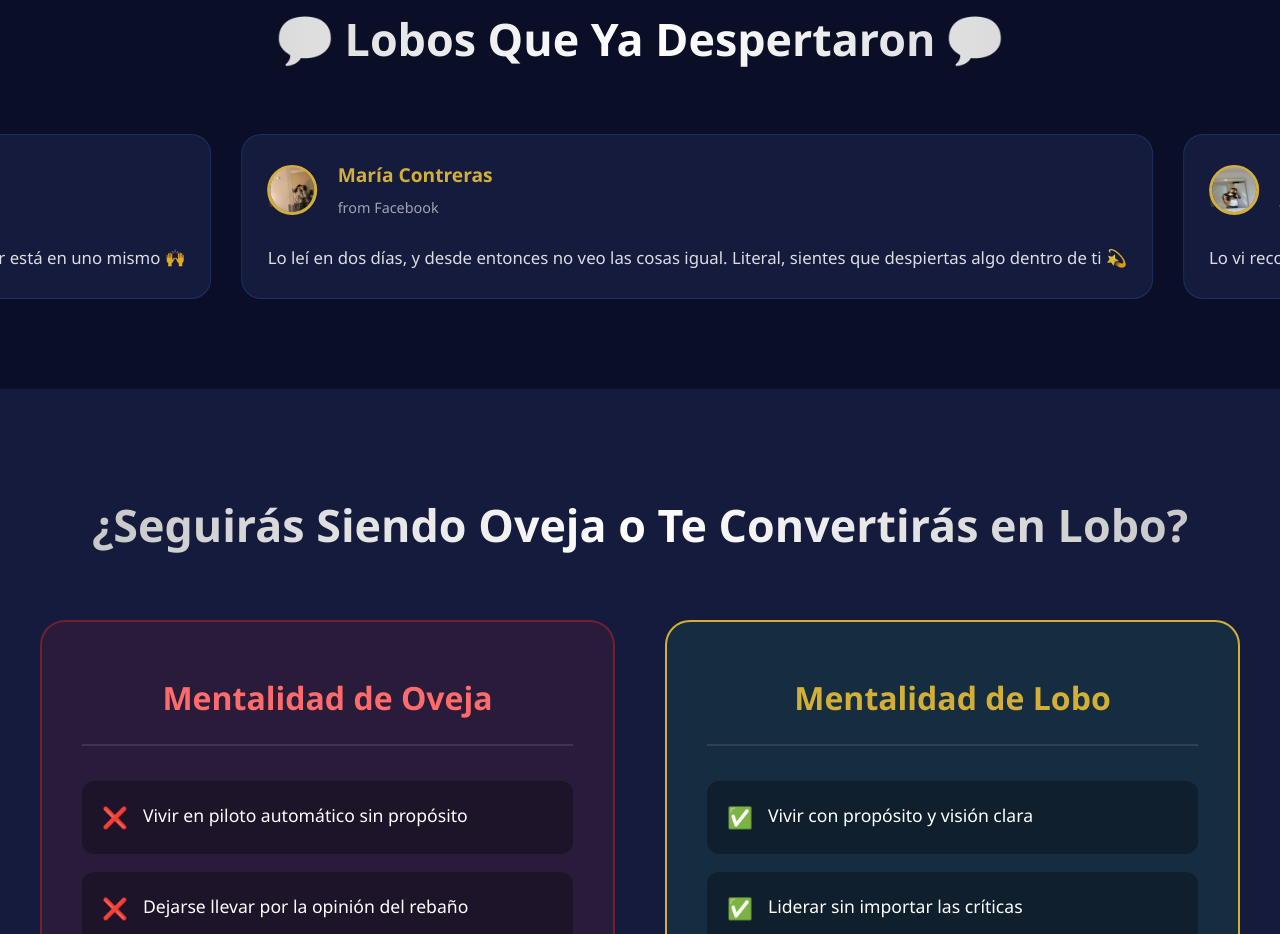
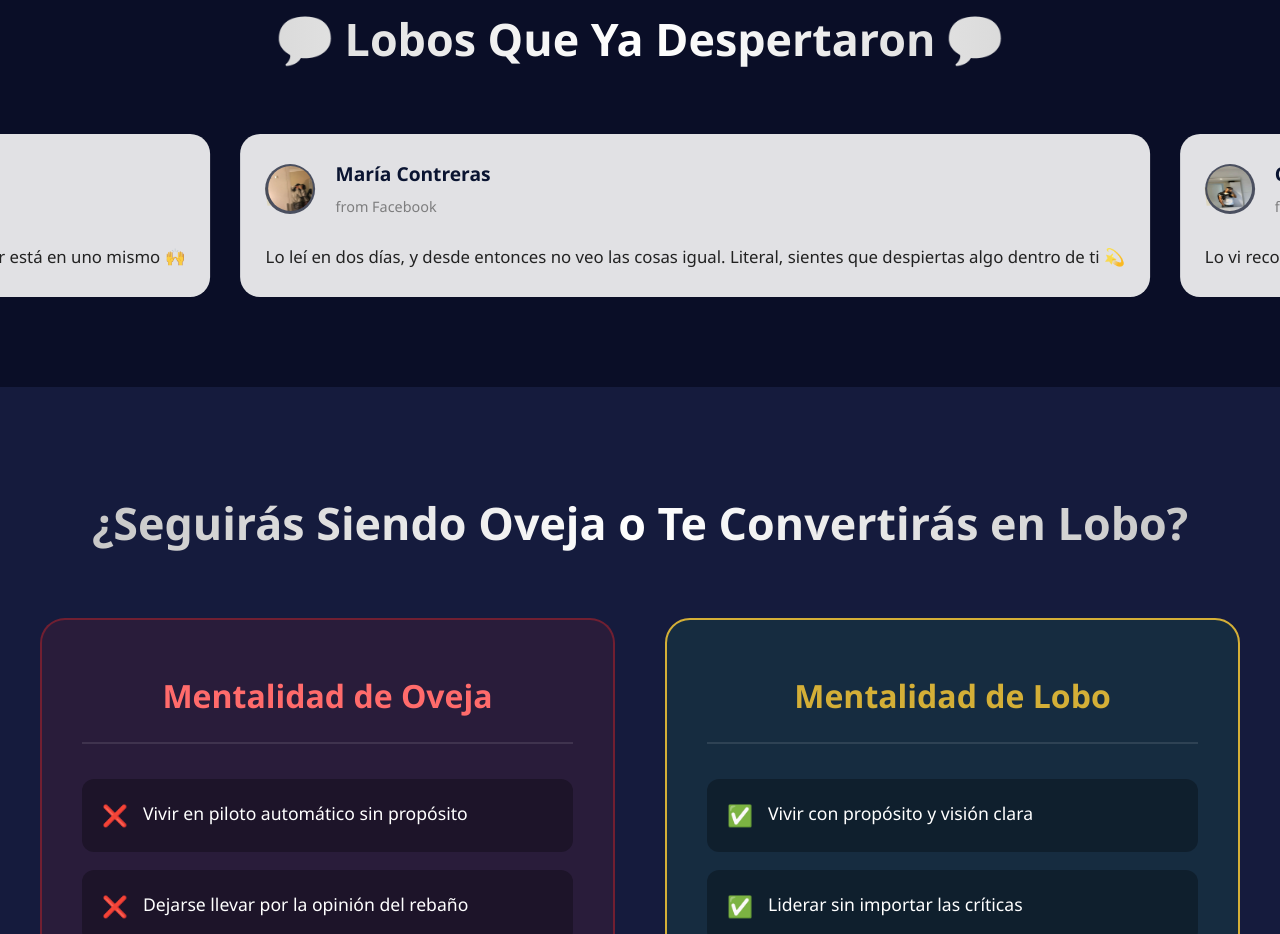
Before and after one commit to CaminoDelAlfa/CaminoDelAlfa, a plain HTML site: page index.html in a window 1280 px wide. Shown: the part 4540-5474 px from the top of the page. Drawn offline with Linux system fonts and the light colour scheme.

Commit message:
Estilo de comentarios modificado

```diff
--- a/styles.css
+++ b/styles.css
@@ -567,10 +567,11 @@
 
         .tarjeta-testimonio {
             min-width: 160px;
-            background: var(--azul-medio);
+            /*background: var(--azul-medio);*/
+            background: rgba(239, 239, 240, 0.945);
             padding: 25px;
             border-radius: 20px;
-            border: 1px solid rgba(59, 130, 246, 0.2);
+            border: 2x solid rgba(47, 111, 214, 0.781);
             position: relative;
         }
 
@@ -597,13 +598,13 @@
             width: 50px;
             height: 50px;
             border-radius: 50%;
-            background: linear-gradient(135deg, var(--azul-acento), var(--azul-claro));
+            background: #2d3346d5;
             display: flex;
             align-items: center;
             justify-content: center;
             font-size: 1.3rem;
             font-weight: bold;
-            border: 3px solid var(--dorado);
+            border: 2px solid var(#0a1431);
         }
 
         .avatar-testimonio img{
@@ -619,24 +620,26 @@
         .nombre-testimonio {
             font-weight: 700;
             font-size: 1.2rem;
-            color: var(--dorado);
+            /*color: var(--dorado);*/
+            color: #0a1431;
             margin-bottom: 5px;
         }
 
         .rol-testimonio {
-            color: rgba(255, 255, 255, 0.6);
+            color: rgba(59, 58, 58, 0.6);
             font-size: 0.9rem;
         }
 
         .texto-testimonio {
             line-height: 1.7;
-            color: rgba(255, 255, 255, 0.85);
+            color: rgba(0, 0, 0, 0.85);
             font-size: 1.05rem;
         }
 
         .calificacion-testimonio {
             margin-top: 20px;
-            color: var(--dorado);
+            /*color: var(--dorado);*/
+            color: #0a1431;
             font-size: 1.2rem;
         }
 
```
